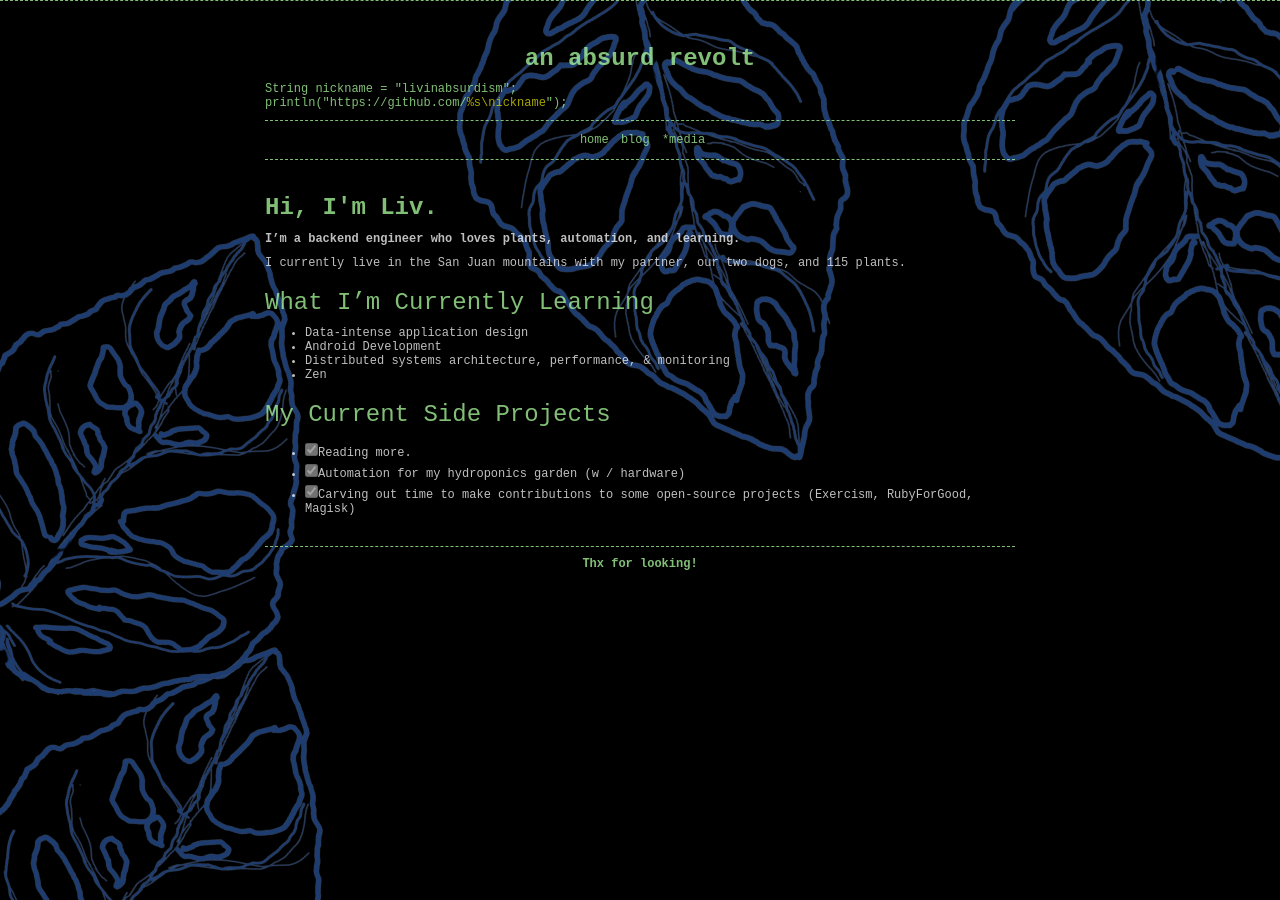
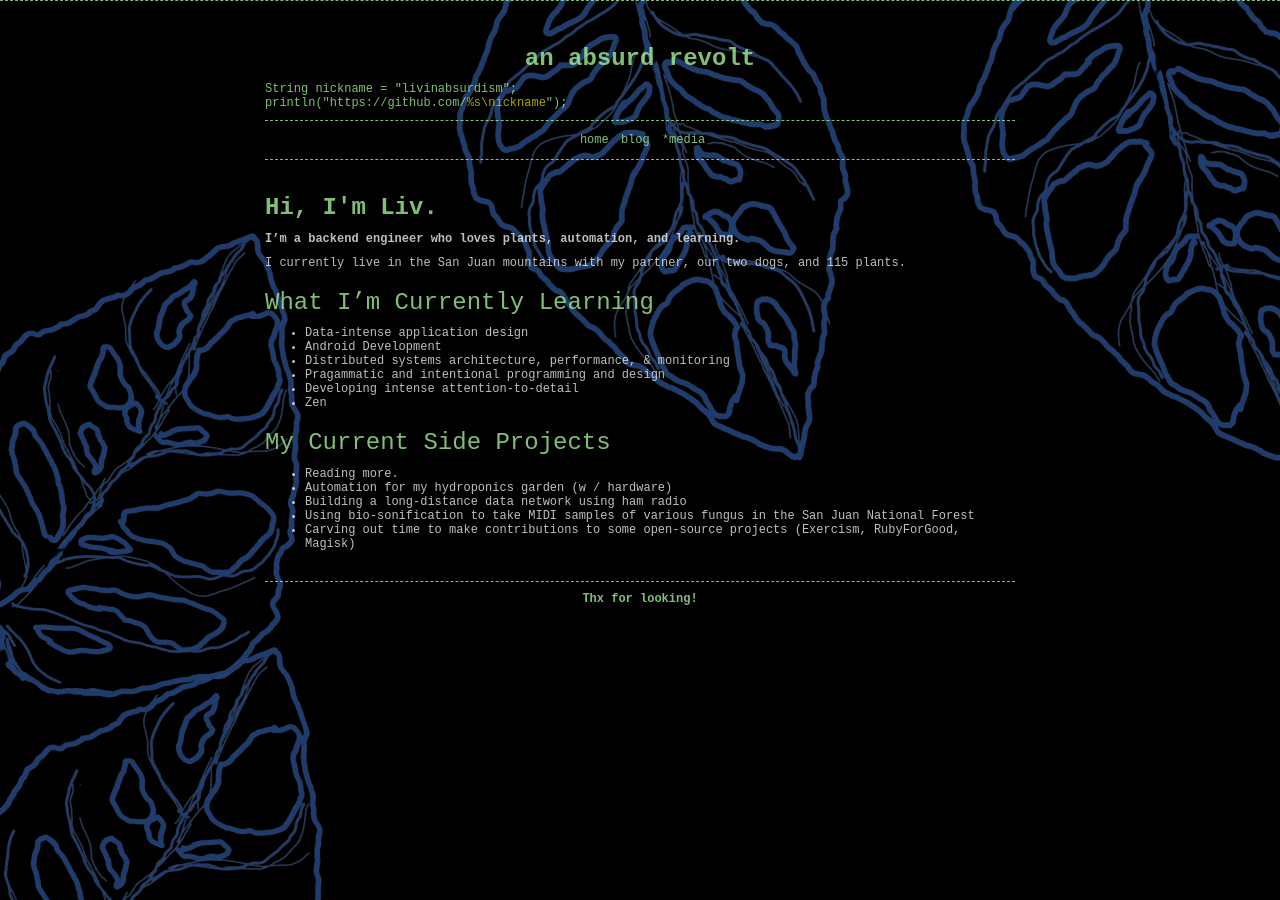
Before and after one commit to LivInAbsurdism/livinabsurdism.github.io, a Jekyll site: the page built from index.md, in a window 1280 px wide. Built offline with Jekyll 4.4.1, drawn with Linux system fonts in a browser that asks for light colours.

Commit message:
more updates

```diff
--- a/index.md
+++ b/index.md
@@ -13,10 +13,14 @@ I currently live in the San Juan mountains with my partner, our two dogs, and 11
 -  Data-intense application design
 -  Android Development
 -  Distributed systems architecture, performance, & monitoring
+-  Pragammatic and intentional programming and design
+-  Developing intense attention-to-detail
 -  Zen
 
 ### My Current Side Projects
 
-- [x] Reading more.
-- [x] Automation for my hydroponics garden (w / hardware)
-- [x] Carving out time to make contributions to some open-source projects (Exercism, RubyForGood, Magisk)
+-  Reading more.
+-  Automation for my hydroponics garden (w / hardware)
+-  Building a long-distance data network using ham radio
+-  Using bio-sonification to take MIDI samples of various fungus in the San Juan National Forest
+-  Carving out time to make contributions to some open-source projects (Exercism, RubyForGood, Magisk)
```
